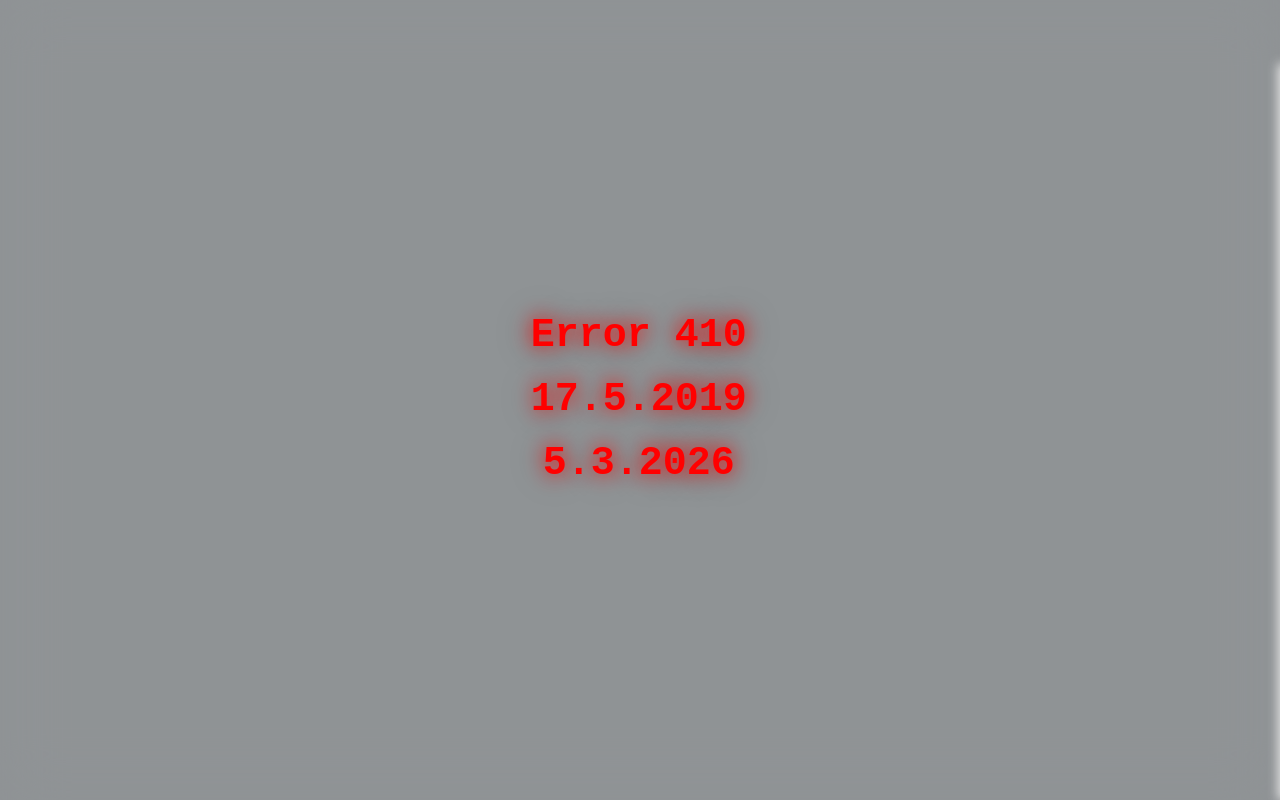
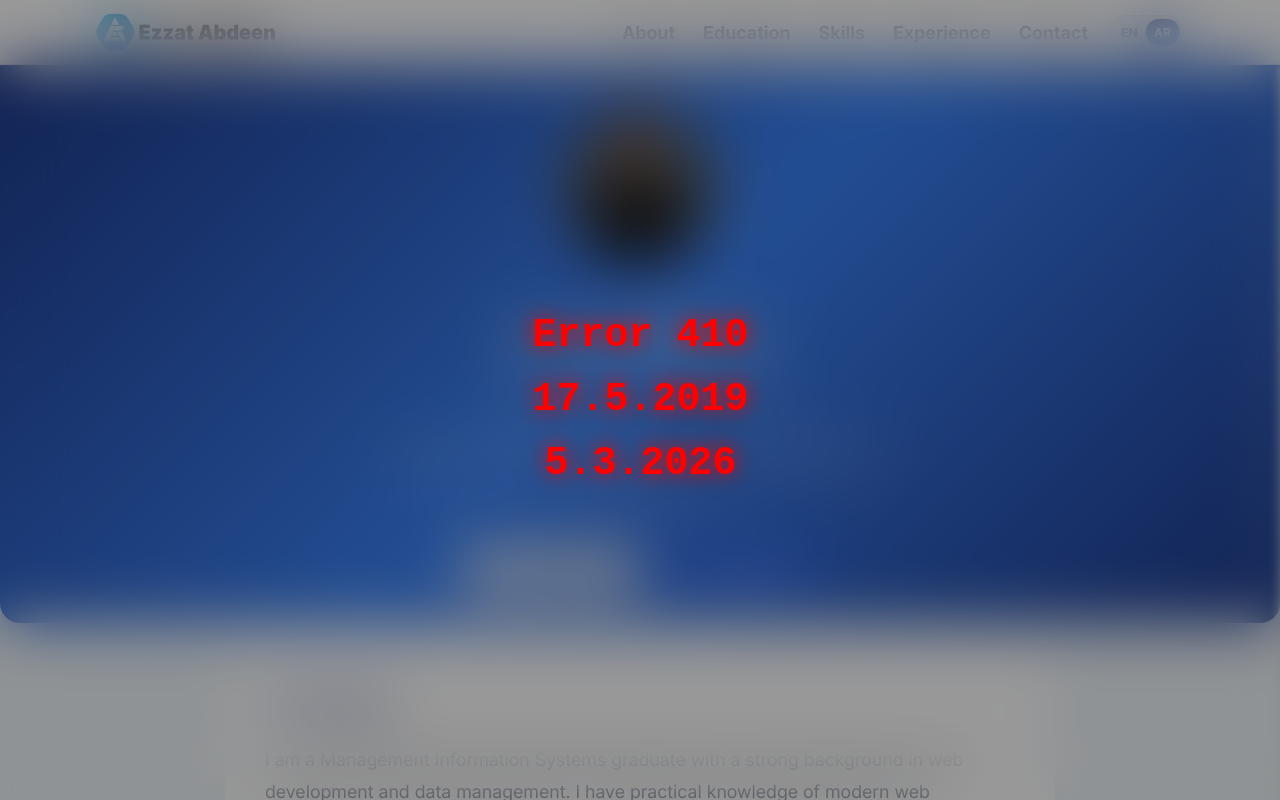
Before and after one commit to ezzatabdeen-dev/protfolio, a Next.js app: page /en in a window 1280 px wide. Shown: the top 800 px of the page. Built offline with nearby package versions, Linux system fonts and the light colour scheme.

Commit message:
Update Freeze.module.css

```diff
--- a/src/components/About/Freeze.module.css
+++ b/src/components/About/Freeze.module.css
@@ -1,5 +1,5 @@
 .overlay {
-  overlay: fixed;
+  position: fixed;
   top: 0;
   left: 0;
   width: 100vw;
```
